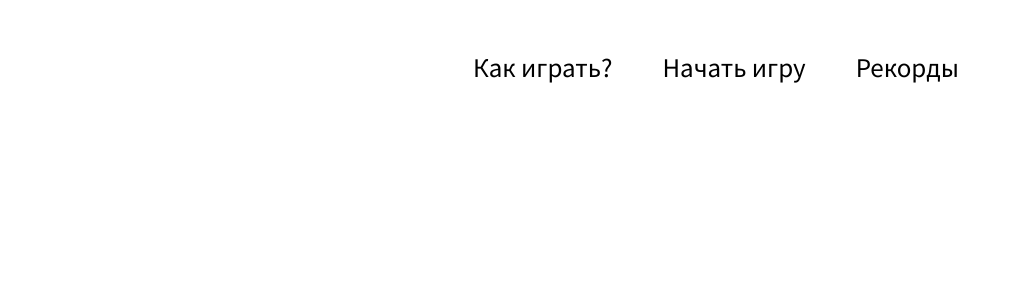
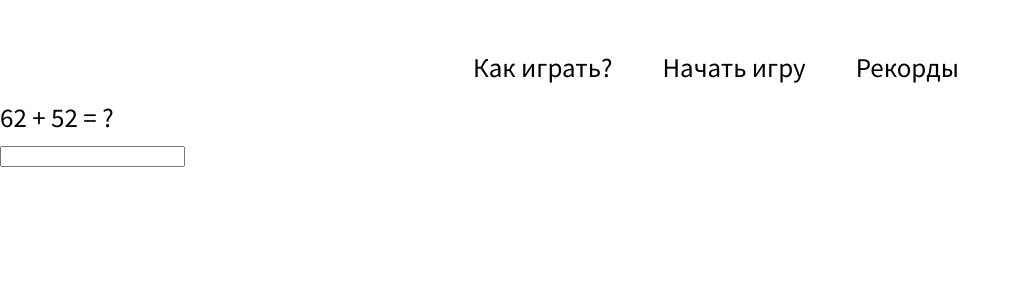
Before and after one commit to karjicoh987/mathgameonreact, a React (Create React App) app: page / in a window 1280 px wide. Shown: the top 300 px of the page, without its empty margins (0-1020 px from the left). Built offline with nearby package versions, Linux system fonts and the light colour scheme.

Commit message:
create method Gen_exp and components Exp & PanelInput

```diff
--- a/src/App.js
+++ b/src/App.js
@@ -1,11 +1,16 @@
 import React,{Component} from 'react';
 import Header from './components/NavPanel/Header'
+import Exp from './components/exp/Exp'
+import PanelInput from './components/exp/PanelInput'
+
 
 class App extends Component{
   render(){
     return(
       <div>
         <Header/>
+        <Exp/>
+        <PanelInput/>
       </div>
     )
   }
--- a/src/components/NavPanel/NavPanel.css
+++ b/src/components/NavPanel/NavPanel.css
@@ -10,8 +10,6 @@
 }
 .text{
     margin:25px;
-    font-size: 27px;
-    font-family: 'Source Sans Pro', sans-serif;
     color:black;
     cursor: pointer;
 
--- /dev/null
+++ b/src/components/exp/Exp.js
@@ -0,0 +1,19 @@
+import React,{Component} from 'react'
+
+class Exp extends Component{
+    GenExp(){
+        //Герерация случайных чисел длинной от 1 до 3
+        return String(
+            Math.floor(Math.random() * Math.floor(100)) + " + " + Math.floor(Math.random() * Math.floor(100))
+        );
+    }
+
+    render(){
+        return(
+            <div>
+                {this.GenExp()} = ?
+            </div>
+        )
+    }
+}
+export default Exp;
--- /dev/null
+++ b/src/components/exp/PanelInput.js
@@ -0,0 +1,13 @@
+import React,{Component} from 'react'
+
+class PanelInput extends Component{
+    render(){
+        return(
+            <div>
+                <input type = "text"/>
+            </div>
+        )
+    }
+}
+
+export default PanelInput
--- a/src/index.css
+++ b/src/index.css
@@ -1,3 +1,5 @@
 body{
     margin:0;
+    font-family: 'Source Sans Pro', sans-serif;
+    font-size: 27px;
 }
```
